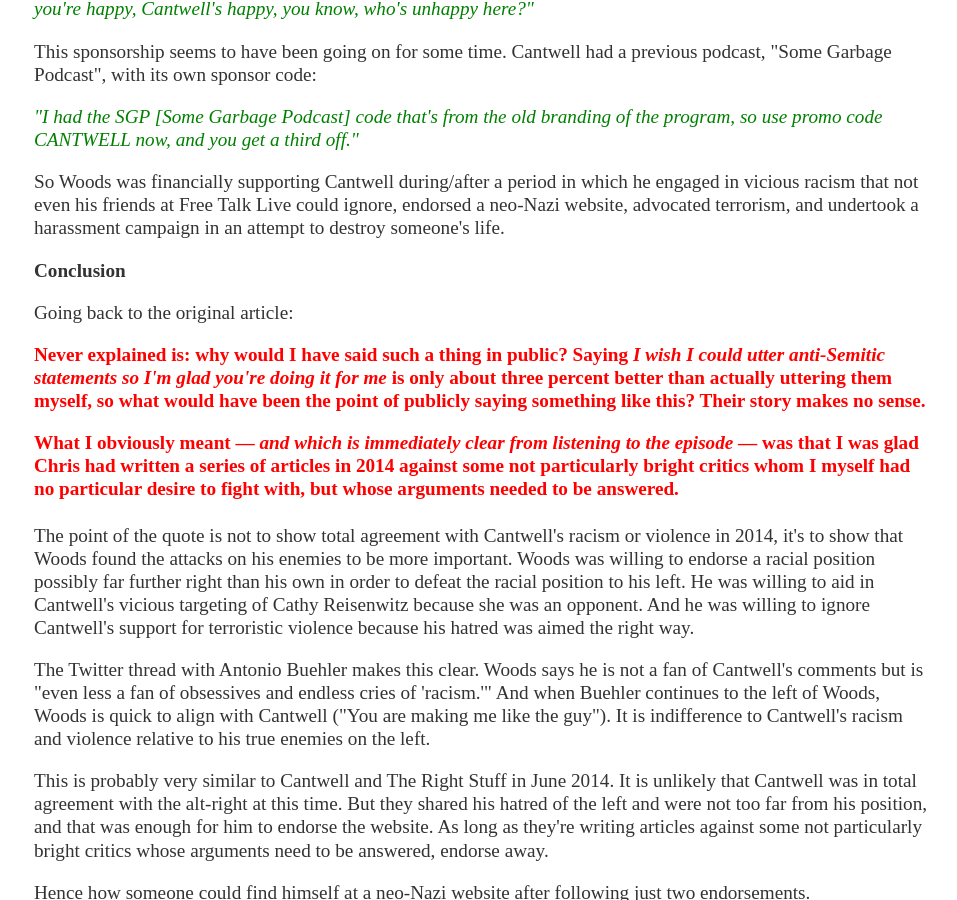
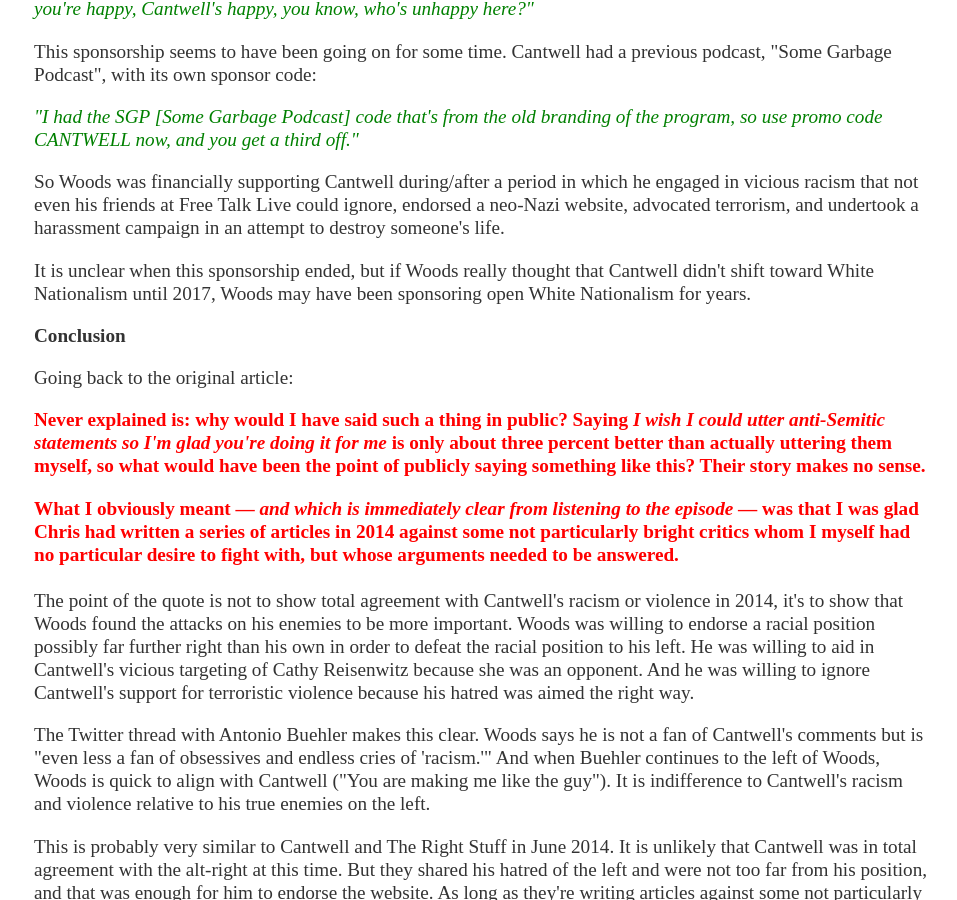
Before and after one commit to neoliberalcaucus/neoliberalcaucus.github.io, a Jekyll site: the page built from _posts/2020-06-17-chris-cantwell.md, in a window 1280 px wide and 900 px high, scrolled down 9689 px. Shown: the whole window, without its empty margins (158-1115 px from the left). Built offline with Jekyll 4.4.1, drawn with Linux system fonts in a browser that asks for light colours.

Commit message:
Update 2020-06-17-chris-cantwell.md

```diff
--- a/_posts/2020-06-17-chris-cantwell.md
+++ b/_posts/2020-06-17-chris-cantwell.md
@@ -153,6 +153,7 @@
 <p>This sponsorship seems to have been going on for some time. Cantwell had a previous podcast, "Some Garbage Podcast", with its own sponsor code:</p>
 <p><em><span style="color: #008000;">"I had the SGP [Some Garbage Podcast] code that's from the old branding of the program, so use promo code CANTWELL now, and you get a third off."</span></em></p>
 <p>So Woods was financially supporting Cantwell during/after a period in which he engaged in vicious racism that not even his friends at Free Talk Live could ignore, endorsed a neo-Nazi website, advocated terrorism, and undertook a harassment campaign in an attempt to destroy someone's life.</p>
+<p>It is unclear when this sponsorship ended, but if Woods really thought that Cantwell didn't shift toward White Nationalism until 2017, Woods may have been sponsoring open White Nationalism for years.</p>
 <p><strong>Conclusion</strong></p>
 <p>Going back to the original article:</p>
 <p><strong><span style="color: #ff0000;">Never explained is: why would I have said such a thing in public? Saying <em>I wish I could utter anti-Semitic statements so I'm glad you're doing it for me</em> is only about three percent better than actually uttering them myself, so what would have been the point of publicly saying something like this? Their story makes no sense.</span></strong></p>
```
